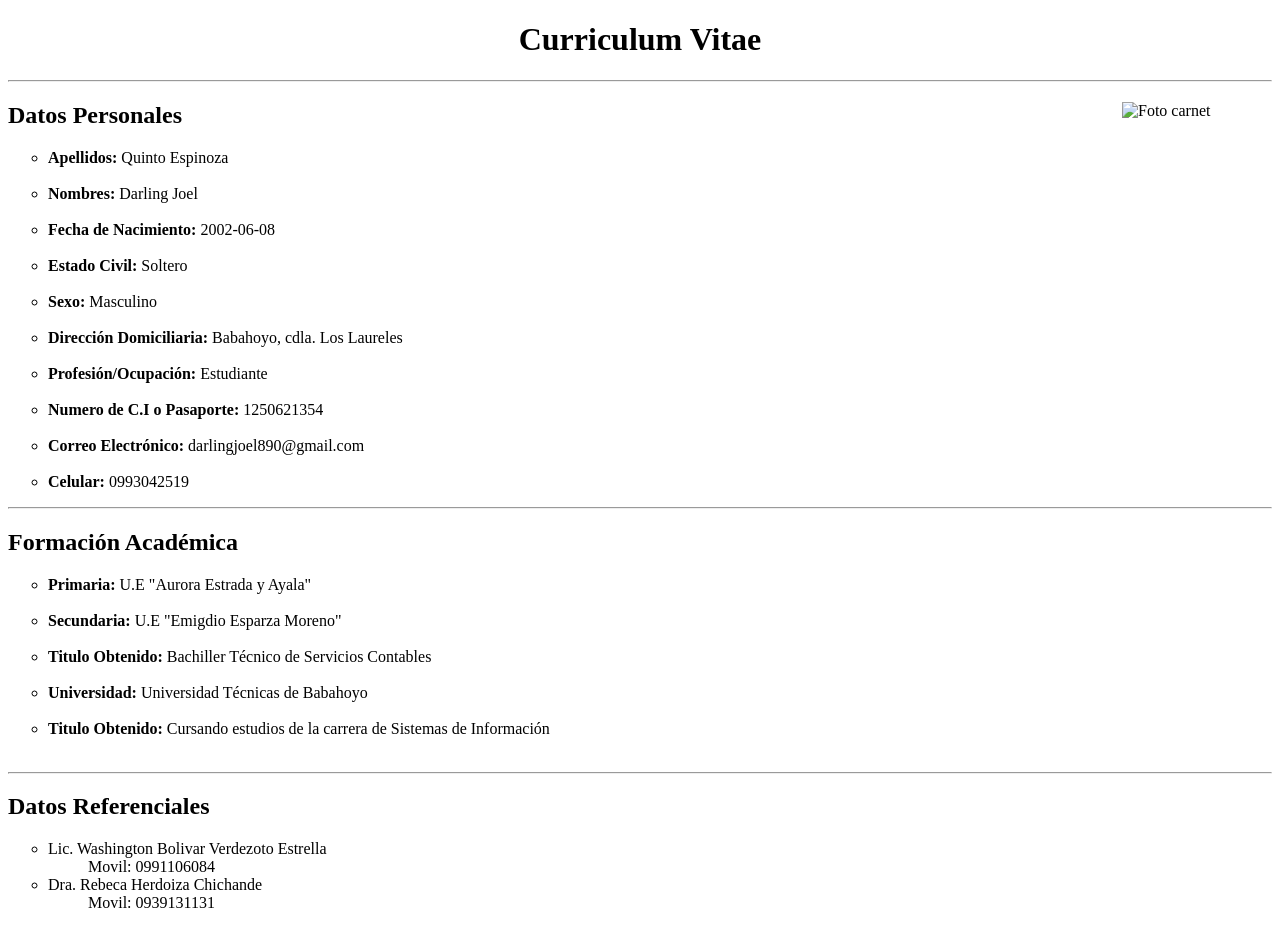
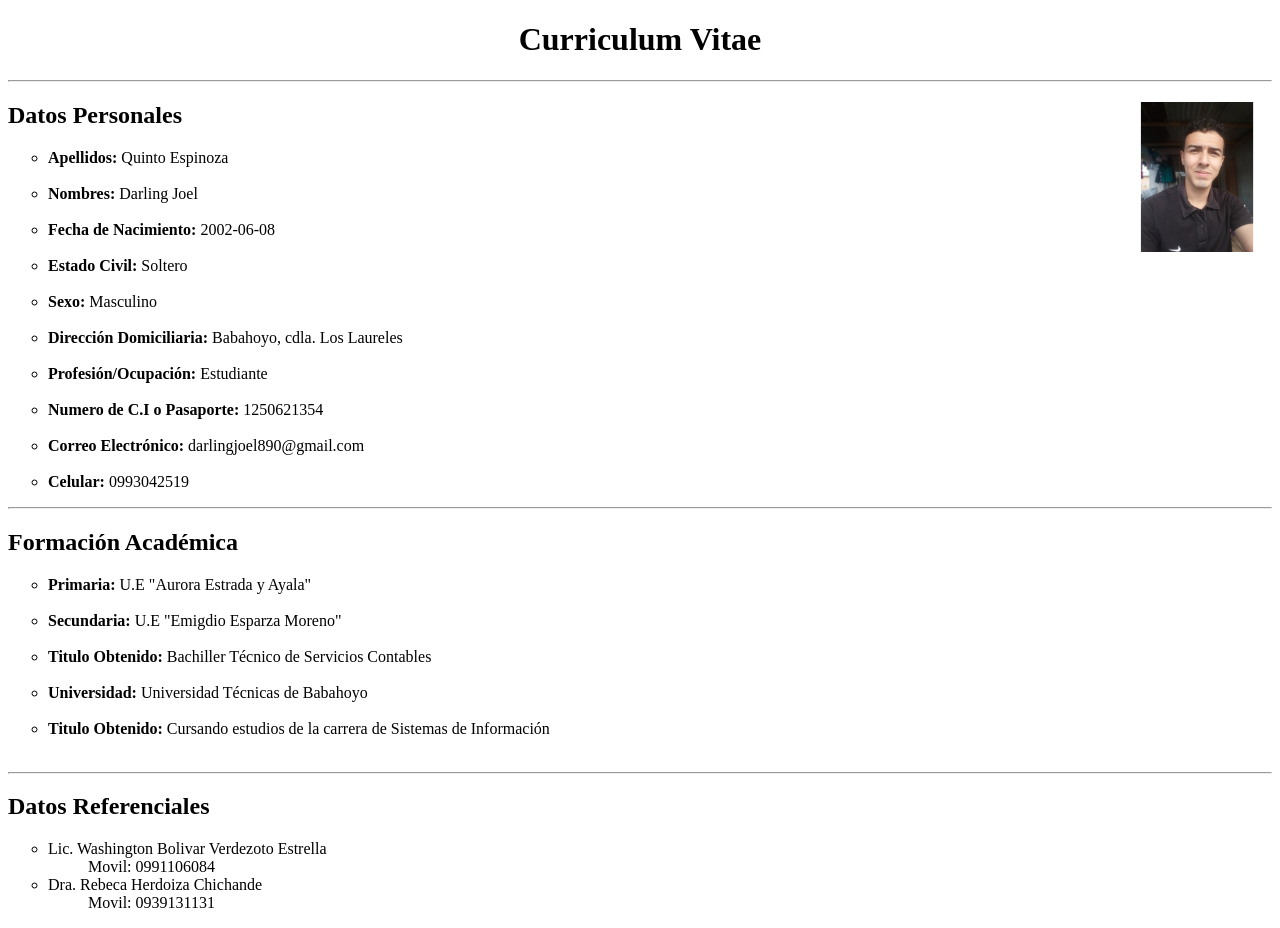
Before and after one commit to DarlingxD007/Curriculum-Vitae, a plain HTML site: page index.html in a window 1280 px wide. Drawn offline with Linux system fonts and the light colour scheme.

Commit message:
Update index.html

```diff
--- a/index.html
+++ b/index.html
@@ -13,7 +13,7 @@
     <hr/>
     <article>
         <div>
-            <img src="" alt="Foto carnet"  width="150px" height="150px" align="right">
+            <img src="https://github.com/DarlingxD007/Curriculum-Vitae/blob/gh-pages/fotoCV.jpeg" alt="Foto carnet"  width="150px" height="150px" align="right">
         </div>
         <header>
             <h2>Datos Personales</h2>
```
